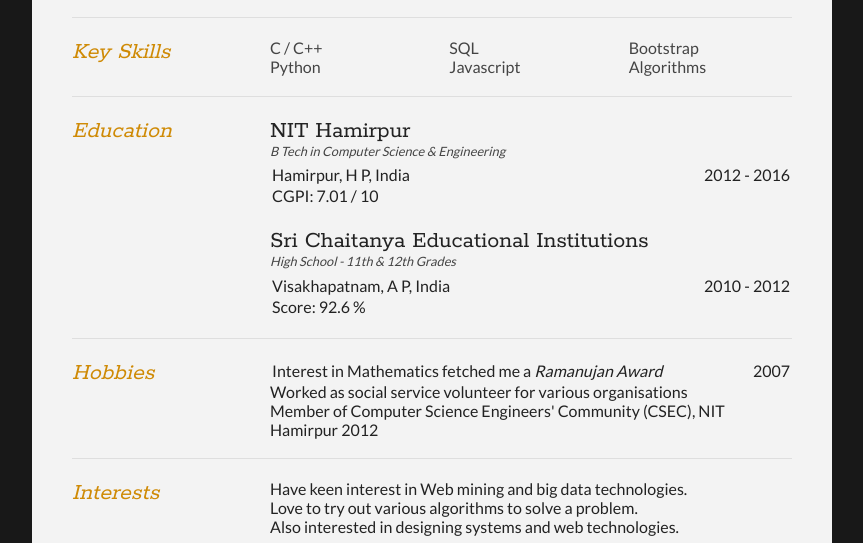
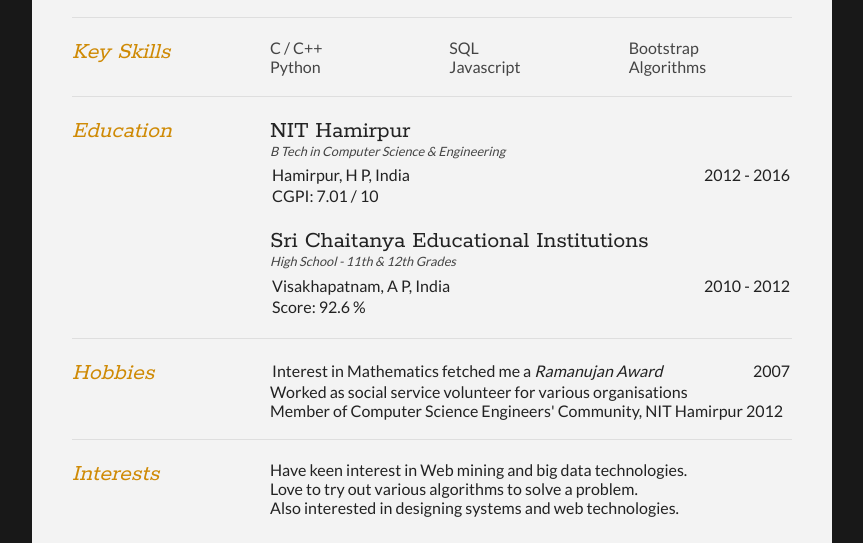
Before and after one commit to azam58/azam58.github.io, a plain HTML site: page resume.html in a window 1280 px wide. Shown: the part 558-1101 px from the top of the page, without its empty margins (208-1071 px from the left). Drawn offline with Linux system fonts and the light colour scheme.

Commit message:
Update resume.html

```diff
--- a/resume.html
+++ b/resume.html
@@ -153,7 +153,7 @@
                     </table>
                 <ul id="hobbies" style="list-style-type:none;">
                     <li>Worked as social service volunteer for various organisations</li>
-                    <li>Member of Computer Science Engineers' Community (CSEC), NIT Hamirpur 2012</li>
+                    <li>Member of Computer Science Engineers' Community, NIT Hamirpur 2012</li>
                 </ul>
                 <br>
             </div>
```
